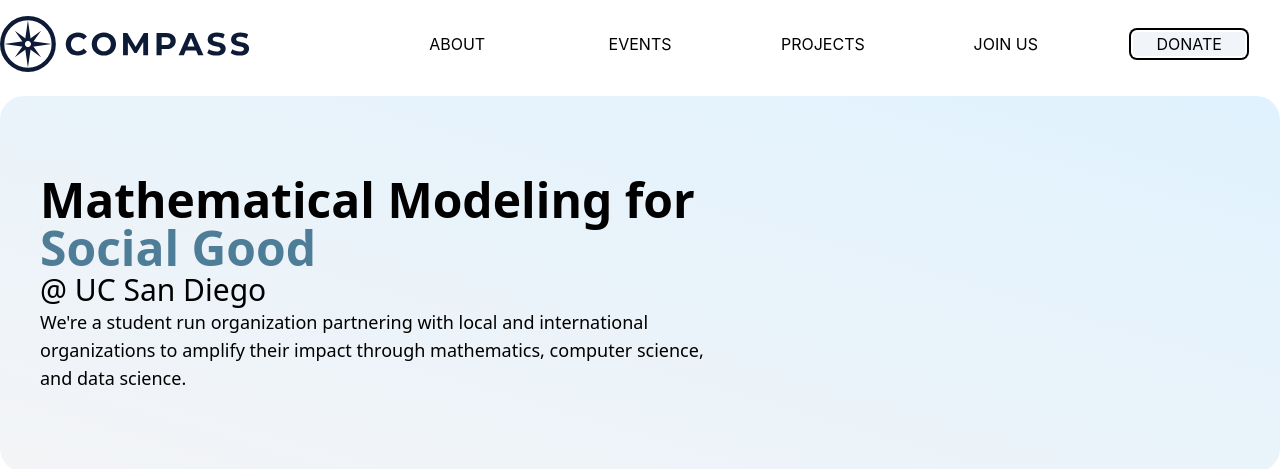
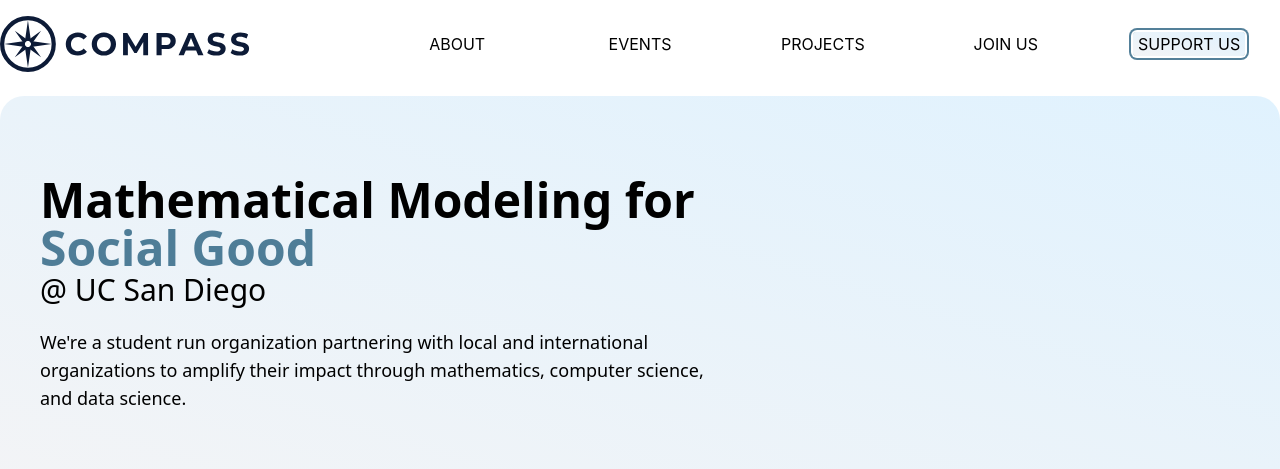
Before and after one commit to CompassInstitution/compass-landing-page, a React (Create React App) app: page / in a window 1280 px wide. Shown: the top 469 px of the page. Built offline with nearby package versions, Linux system fonts and the light colour scheme.

Commit message:
minor changes to text and layout

```diff
--- a/src/components/About.js
+++ b/src/components/About.js
@@ -15,7 +15,7 @@ export default function About() {
                 <h2 className="text-3xl">
                     @ UC San Diego
                 </h2>
-                <p className="text-lg font-sans">
+                <p className="text-lg font-sans pt-5">
                     We're a student run organization partnering with local and international organizations to amplify their impact through mathematics, computer science, and data science.
                 </p>
             </div>
--- a/src/components/Navbar.js
+++ b/src/components/Navbar.js
@@ -23,8 +23,8 @@ export default function Navbar() {
                     <button className="basis-1/6 flex items-center rounded ">
                         <div className="w-9">
                         </div>
-                        <div className="rounded ring-offset-2 ring-2 ring-black w-28 bg-slate-100">
-                           DONATE
+                        <div className="rounded ring-offset-2 ring-2 ring-sky-900 ring-opacity-70 w-28 bg-gradient-to-tr from-gray-100 to-sky-100">
+                           SUPPORT US
                         </div>
                     </button>
                 </div>
```
